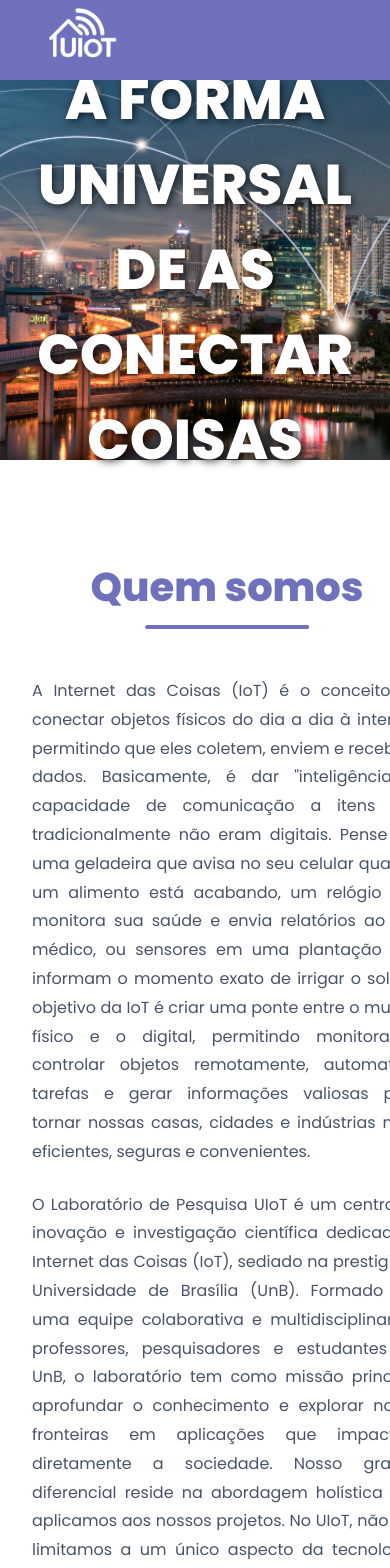
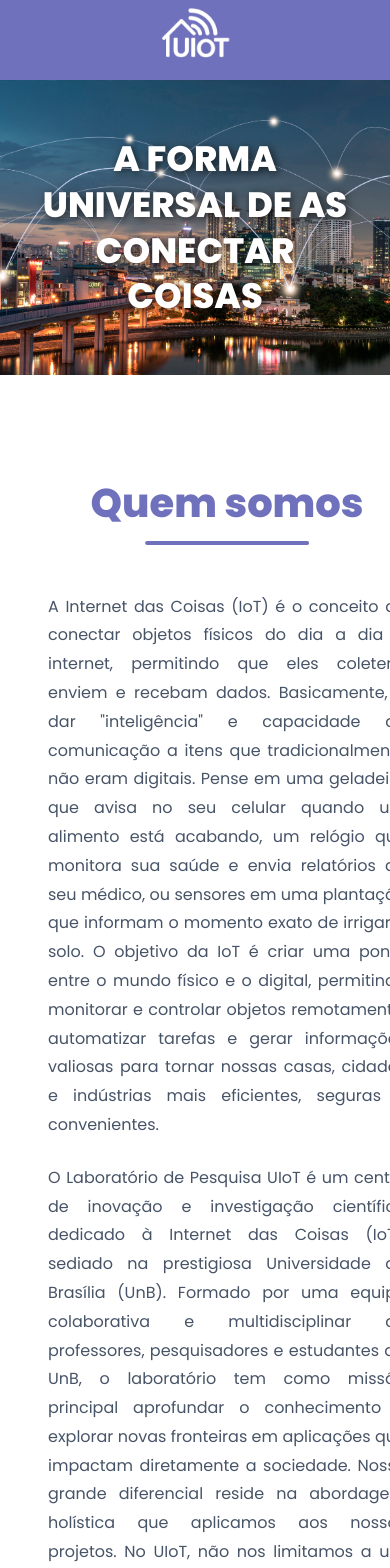
Before and after one commit to luismb1411/SiteUiot, a React (Vite) app: page /About in a window 390 px wide. Shown: the top 1568 px of the page. Built offline with nearby package versions, Linux system fonts and the light colour scheme.

Commit message:
Responsividade

```diff
--- a/src/Components/HomeComponents/FrontView.css
+++ b/src/Components/HomeComponents/FrontView.css
@@ -56,13 +56,40 @@
 }
 
 @media (max-width: 768px) {
-  .frontview-section .container {
+  .frontview-section {
+    /* Reduz o espaçamento em telas menores para não ocupar tanto espaço vertical */
+    padding-top: calc(80px + 4rem);
+    padding-left: 1rem;
+    padding-right: 1rem;
+    padding-bottom: 4rem;
+  }
+
+  .frontview-container {
     flex-direction: column; /* Empilha o texto e a imagem */
-    text-align: center; /* Centraliza o conteúdo */
-    gap: 2rem;
+    text-align: center; /* Centraliza o conteúdo (texto e botão) */
+    gap: 3rem; /* Aumenta o espaço entre a imagem e o texto */
   }
 
   .frontview-content h1 {
-    font-size: 2.2rem; /* Diminui o tamanho do título principal */
+    font-size: 2.5rem; /* Ajusta o tamanho da fonte do título para telas menores */
+  }
+
+  .frontview-section > img {
+    /* Se o logo for um SVG diretamente dentro da section */
+    display: block;
+    margin: 0 auto 2rem auto; /* Centraliza horizontalmente e adiciona margem abaixo */
+  }
+
+  /* Se o seu logo estiver dentro de uma div específica, use essa classe */
+  .frontview-logo {
+    display: block;
+    text-align: center; /* Tenta centralizar se o logo estiver dentro de um elemento de texto */
+    margin-bottom: 2rem;
+  }
+
+  .frontview-logo img,
+  .frontview-logo svg {
+    display: block; /* Garante que a margem auto funcione */
+    margin: 0 auto; /* Centraliza horizontalmente */
   }
 }
--- a/src/Components/Navbar.css
+++ b/src/Components/Navbar.css
@@ -73,4 +73,16 @@
 
   /* Futuramente, você adicionaria aqui o estilo
      para um ícone de menu hamburger ficar visível */
+  .navbar-container {
+    /* Torna o container uma referência para o posicionamento do logo */
+    position: relative;
+  }
+
+  .navbar-logo {
+    /* Posiciona o logo de forma absoluta em relação ao container */
+    position: absolute;
+    left: 50%;
+    /* Move o logo 50% da sua própria largura para a esquerda para centralizar perfeitamente */
+    transform: translateX(-50%);
+  }
 }
--- a/src/Pages/About.css
+++ b/src/Pages/About.css
@@ -59,3 +59,36 @@
   text-align: justify;
   margin-bottom: 1.5rem;
 }
+
+@media (max-width: 768px) {
+  /* --- Problema 1: Imagem cortada pela Navbar --- */
+  .about-page {
+    /*
+      Move a página inteira para baixo para compensar
+      a altura da navbar (80px). Isso revela o topo da imagem.
+    */
+    padding-top: 80px;
+  }
+
+  /* --- Problema 2: Imagem não preenche a tela --- */
+  .about-hero-section {
+    /* Garante que a seção ocupe toda a largura, sem margens laterais */
+    width: 100%;
+    /* Remove o padding-top que estava aqui antes, pois agora a classe .about-page cuida disso */
+    padding-top: 0;
+    /* Ajusta a altura para telas menores */
+    height: 35vh;
+  }
+
+  .about-hero-section h1 {
+    font-size: 2.2rem;
+    line-height: 1.3;
+  }
+
+  /* --- Problema 3: Texto cortado nas laterais --- */
+  .about-text p {
+    /* Adiciona espaçamento interno para o texto não colar nas bordas */
+    padding-left: 1rem;
+    padding-right: 1rem;
+  }
+}
```
